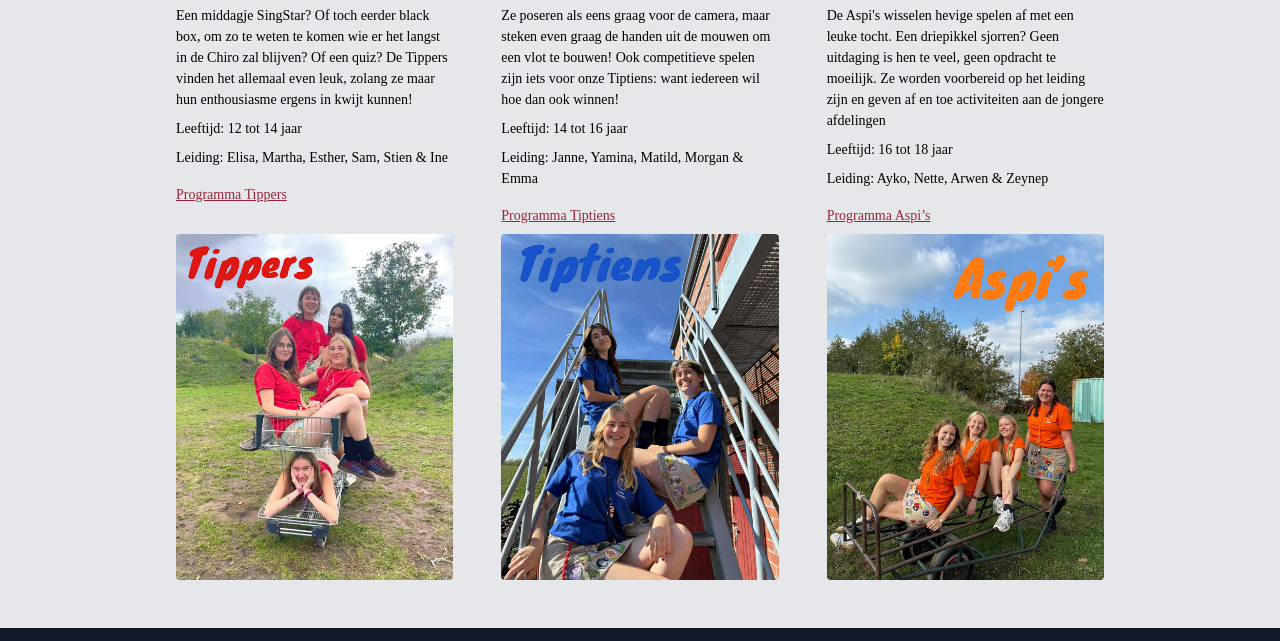
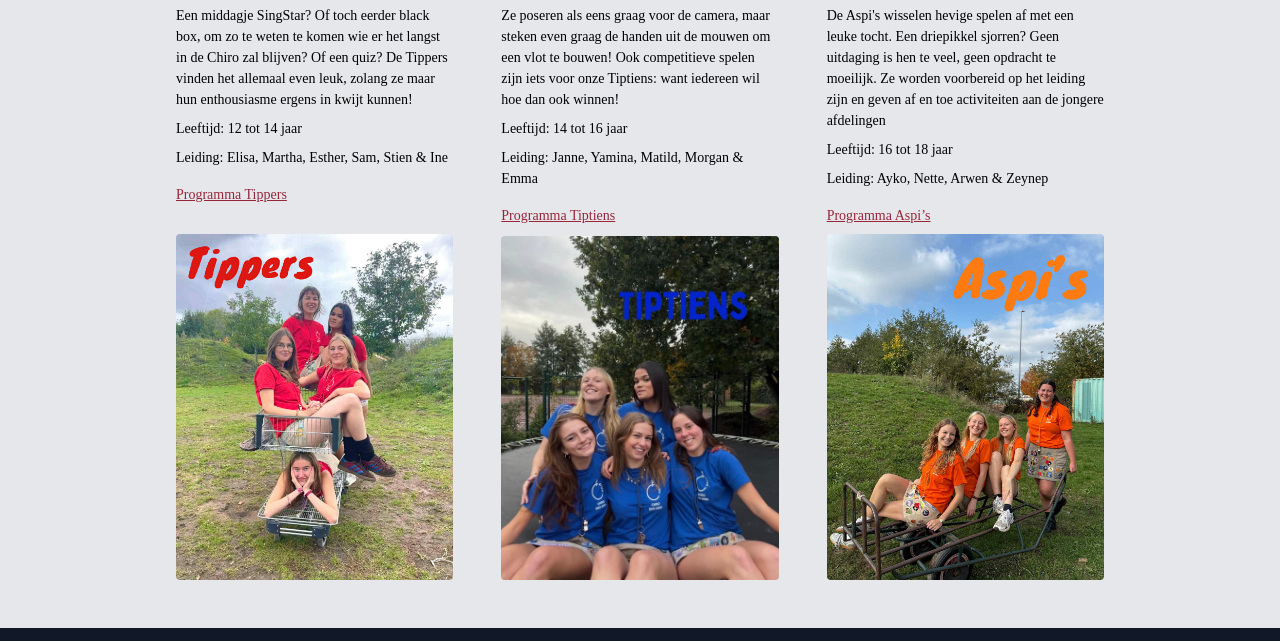
Before and after one commit to chirosintanna/chirosintanna.be, a plain HTML site: page afdelingen/index.html in a window 1280 px wide. Shown: the part 950-1591 px from the top of the page. Drawn offline with Linux system fonts and the light colour scheme; a web font is replaced by a local one.

Commit message:
🖼️ Wijzig afbeelding tiptiens-afbeelding

```diff
--- a/afdelingen/index.html
+++ b/afdelingen/index.html
@@ -171,7 +171,7 @@
           </p>
           <div class="card-spacer"></div>
           <picture data-edit="tiptiens-afbeelding">
-            <img src="/assets/img/46ef81ec-b6bd-4c56-8d29-7a5d8c0f12ee.jpg" alt="Leidingsploeg Tiptiens">
+            <img src="/assets/img/21315a3a-21a2-402e-a5d9-bee14aa98920.jfif" alt="Leidingsploeg Tiptiens">
           </picture>
         </div>
 
```
